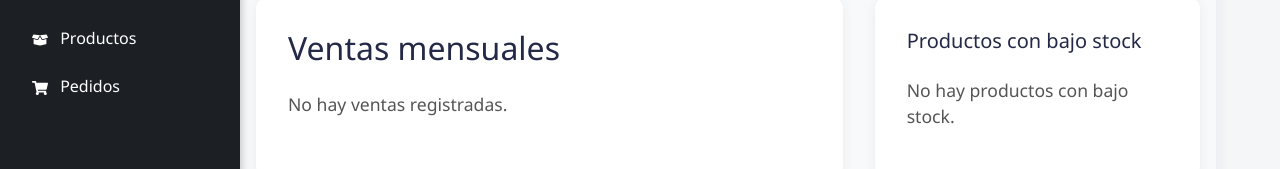
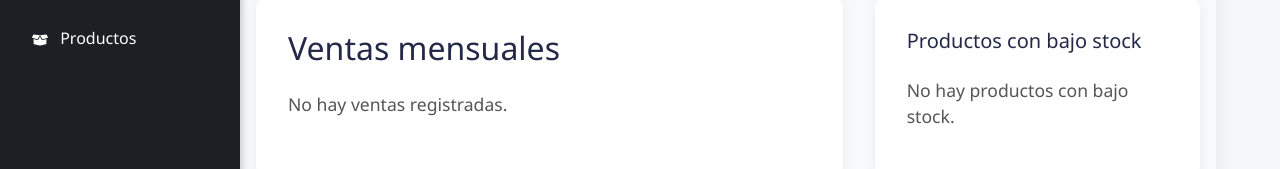
Before and after one commit to Andres-Ortiz09/TAMBO_FRONTEND, a React (Vite) app: page /panel in a window 1280 px wide. Shown: the part 388-557 px from the top of the page. Built offline with nearby package versions, Linux system fonts and the light colour scheme.

Commit message:
Correción Sidebar

```diff
--- a/src/Components/Sidebar.jsx
+++ b/src/Components/Sidebar.jsx
@@ -3,7 +3,6 @@ import {
   FaHome,
   FaUsers,
   FaBoxOpen,
-  FaShoppingCart,
   FaSignOutAlt,
   FaUserTie
 } from 'react-icons/fa';
@@ -57,6 +56,7 @@ const Sidebar = ({ setVista, vista }) => {
             <FaHome className="me-2" /> Dashboard
           </a>
         </li>
+
         <li>
           <span
             className={`nav-link ${vista === 'usuarios' ? 'active' : ''}`}
@@ -66,6 +66,7 @@ const Sidebar = ({ setVista, vista }) => {
             <FaUsers className="me-2" /> Usuarios
           </span>
         </li>
+
         <li>
           <span
             className={`nav-link ${vista === 'productos' ? 'active' : ''}`}
@@ -73,16 +74,6 @@ const Sidebar = ({ setVista, vista }) => {
             style={{ cursor: 'pointer' }}
           >
             <FaBoxOpen className="me-2" /> Productos
-          </span>
-        </li>
-        <li>
-          {/* Pedidos: visible pero sin acción al hacer click */}
-          <span
-            className={`nav-link ${vista === 'pedidos' ? 'active' : ''}`}
-            style={{ cursor: 'default', color: 'gray' }}
-            onClick={(e) => e.preventDefault()}
-          >
-            <FaShoppingCart className="me-2" /> Pedidos
           </span>
         </li>
       </ul>
```
